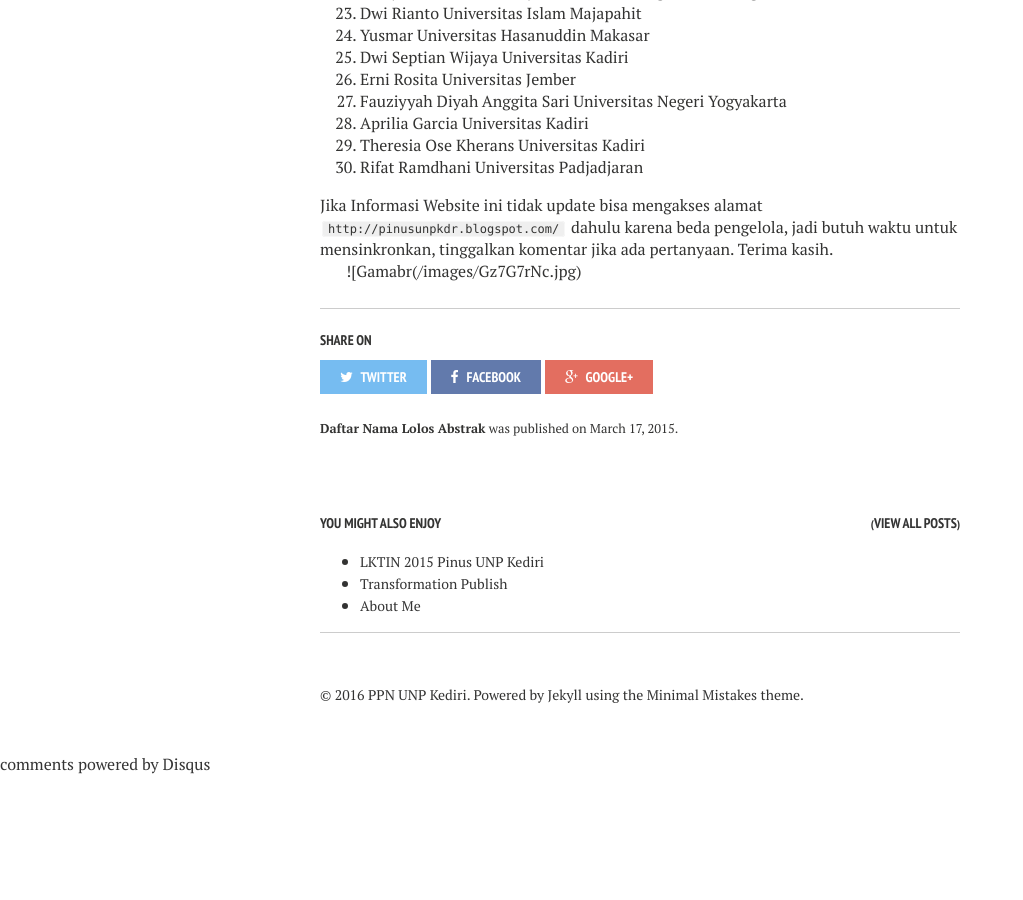
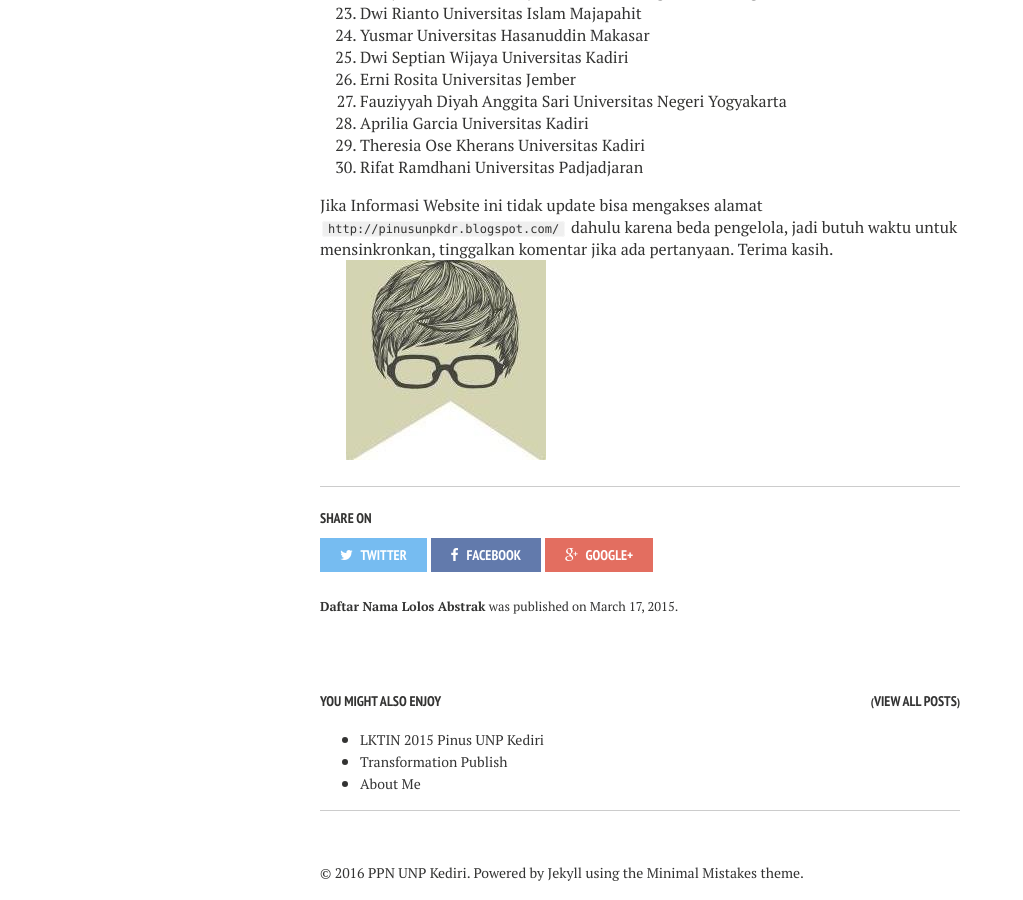
Before and after one commit to ukmppn-unp/ukmppn-unp.github.io, a Jekyll site: the page built from _posts/2015-03-17-daftar-nama-lolos-abstrak.md, in a window 1280 px wide and 900 px high, scrolled down 1300 px. Shown: the whole window, without its empty margins (0-1023 px from the left). Built offline with Jekyll 4.4.1, drawn with Linux system fonts in a browser that asks for light colours; nearby versions of some CDN libraries; comment, search, counter and statistics services are not loaded; before the commit the page ends 2075 px from its top, so only the background shows below that.

Commit message:
Update 2015-03-17-daftar-nama-lolos-abstrak.md
Membenahi link gambar.

```diff
--- a/_posts/2015-03-17-daftar-nama-lolos-abstrak.md
+++ b/_posts/2015-03-17-daftar-nama-lolos-abstrak.md
@@ -62,6 +62,6 @@ Bukti scan Pembayaran yang dikirim ke email: `pinusunpkediri@gmail.com`
 
 Jika Informasi Website ini tidak update bisa mengakses alamat `http://pinusunpkdr.blogspot.com/` dahulu karena beda pengelola, jadi butuh waktu untuk mensinkronkan, tinggalkan komentar jika ada pertanyaan. Terima kasih.
 
-![Gamabr(/images/Gz7G7rNc.jpg)
+![Gambar](../images/Gz7G7rNc.jpg)
 
 {: .notice}
```
